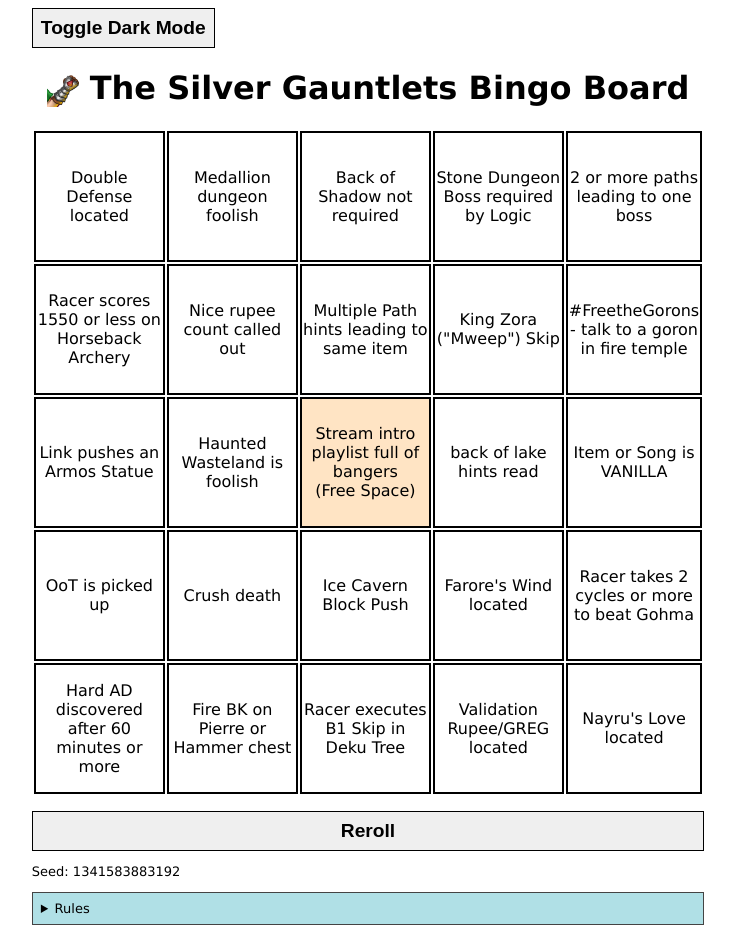
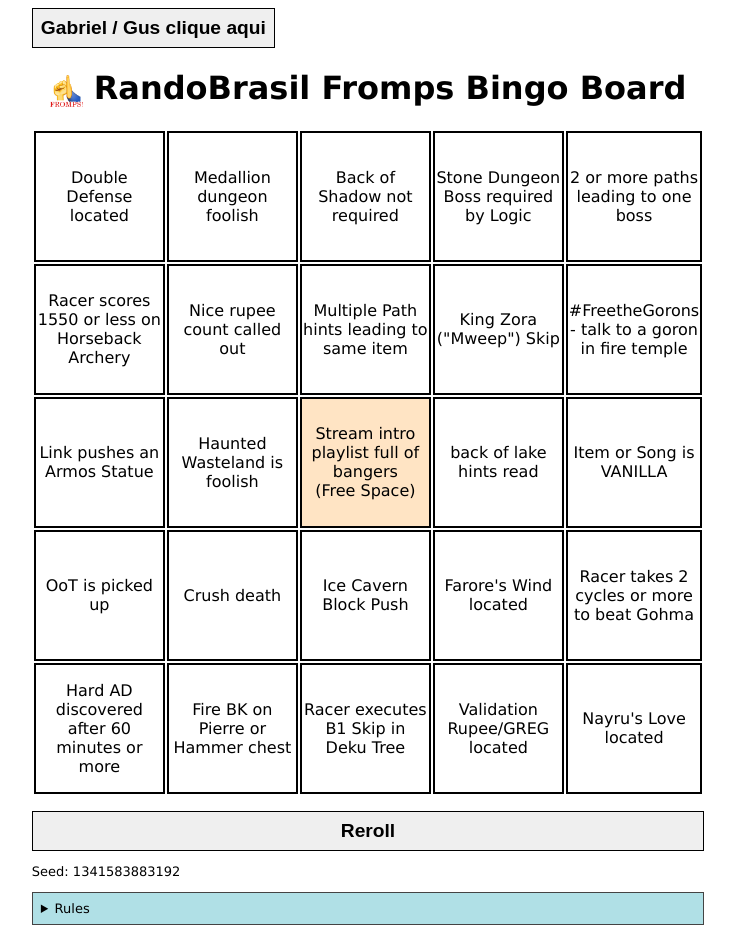
Before and after one commit to Rodrigo-Mirage/Rodrigo-mirage.github.io, a plain HTML site: page index.html in a window 1280 px wide. Shown: the whole page, without its empty margins (272-1007 px from the left). Drawn offline with nearby package versions, Linux system fonts and the light colour scheme.

Commit message:
first commit

```diff
--- a/dark-mode-stuff/dark-mode.js
+++ b/dark-mode-stuff/dark-mode.js
@@ -1,6 +1,6 @@
 const bodyEl = document.querySelector("body");
 const darkModeBtn = document.getElementById("dark-mode-btn");
-let darkModeIsOn = false;
+let darkModeIsOn = true;
 
 // make sure DOM is loaded before allowing click event
 window.addEventListener("DOMContentLoaded", () => {
--- a/index.html
+++ b/index.html
@@ -2,7 +2,7 @@
 <html lang="en">
   <head>
     <meta charset="UTF-8"/>
-    <title>TSG Bingo Card Generator</title>
+    <title>RBR Bingo Card Generator</title>
     <link rel="icon" type="image/png" href="sprites/silvergAuntlets.png">
 
     <link rel="stylesheet" href="styles.css"/>
@@ -15,12 +15,12 @@
     <div class="game-container">
       <div>
         <div class="settings-section no-print">
-          <button id="dark-mode-btn">Toggle Dark Mode</button>
+          <button id="dark-mode-btn">Gabriel / Gus clique aqui</button>
         </div>
         <header>
           <h1>
-            <img src="sprites/silvergAuntlets.png" class="header-sprite" alt="Silver Gauntlets icon" />
-            The Silver Gauntlets Bingo Board
+            <img src="sprites/FROMPS_112.png" class="header-sprite" alt="Silver Gauntlets icon" />
+            RandoBrasil Fromps Bingo Board
           </h1>
           <noscript>
             <div class="error">Please enable Javascript for this Bingo Board to work correctly.</div>
```
Also changed, not shown: sprites/FROMPS_112.png (added).
